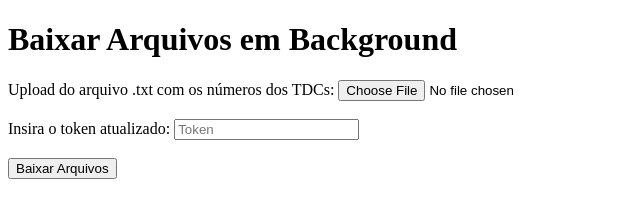
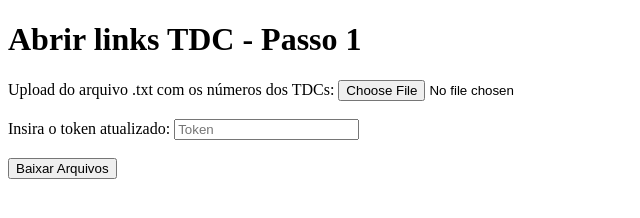
Before and after one commit to RufusRC/tdc, a plain HTML site: page index.html in a window 1280 px wide. Shown: the whole page, without its empty margins (0-640 px from the left). Drawn offline with nearby package versions, Linux system fonts and the light colour scheme.

Commit message:
Update index.html

```diff
--- a/index.html
+++ b/index.html
@@ -56,7 +56,7 @@
     </script>
 </head>
 <body>
-    <h1>Baixar Arquivos em Background</h1>
+    <h1>Abrir links TDC - Passo 1</h1>
     <form>
         <label for="fileInput">Upload do arquivo .txt com os números dos TDCs:</label>
         <input type="file" id="fileInput" accept=".txt"><br><br>
```
